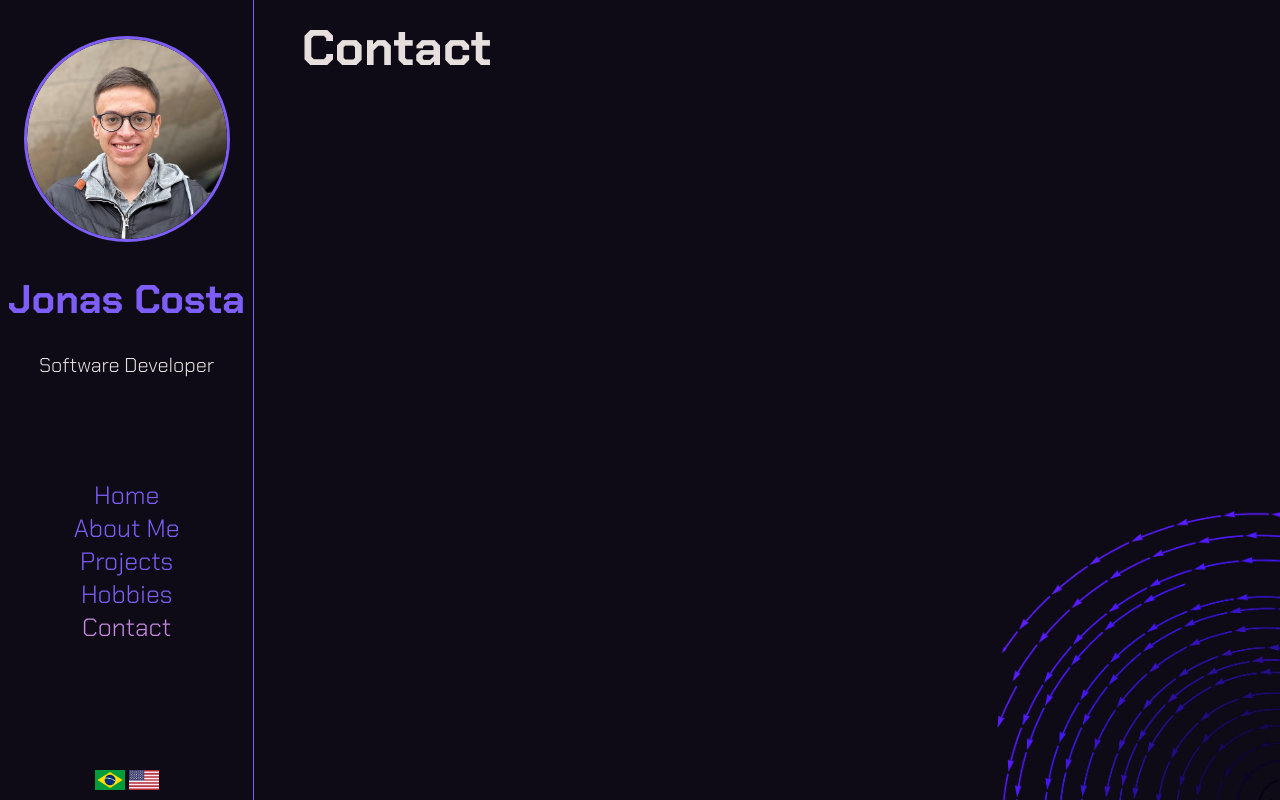
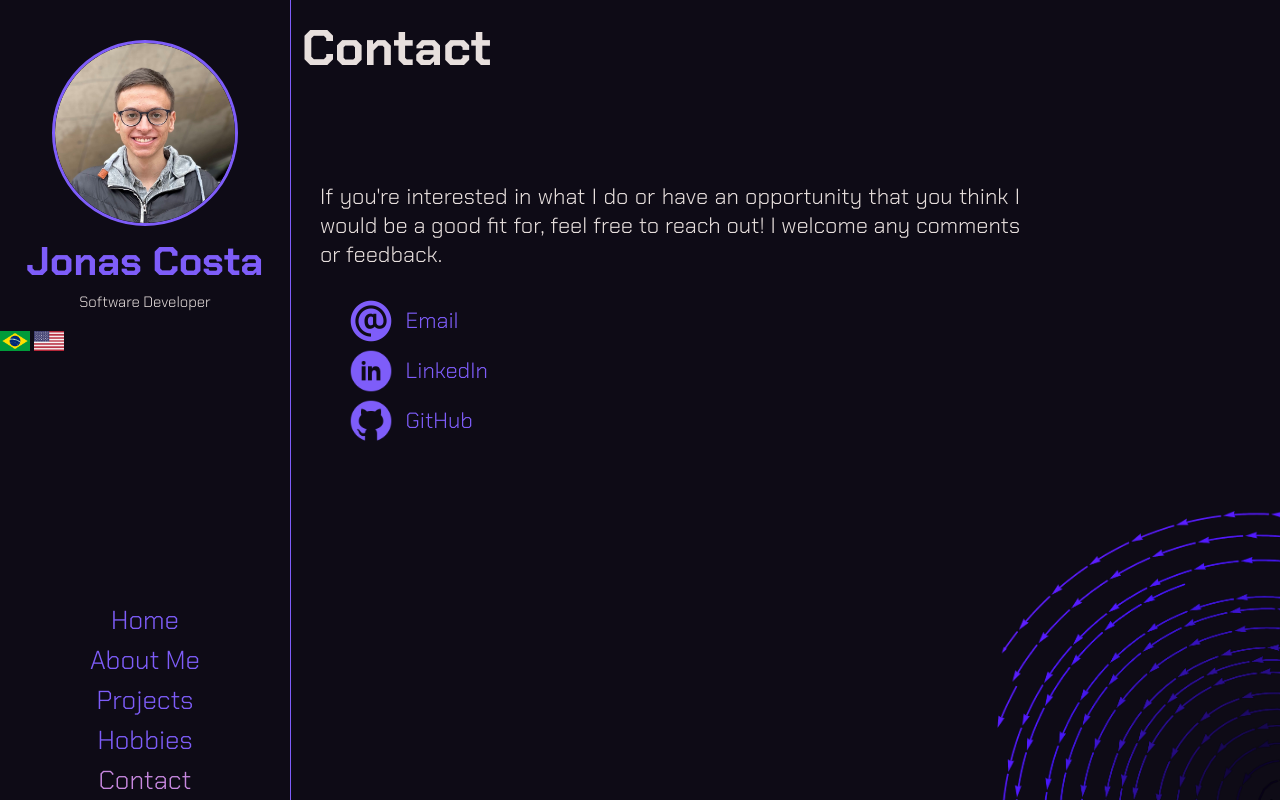
Before and after one commit to jonasccosta/personal-website-1.0, a plain HTML site: page contact.html in a window 1280 px wide. Drawn offline with Linux system fonts and the light colour scheme.

Commit message:
Contact page done

```diff
--- a/contact.html
+++ b/contact.html
@@ -19,7 +19,7 @@
 
         <h1>Jonas Costa</h1>
         <div class="job">
-            <p>Software Developer</p>
+            Software Developer
         </div>
 
         <div id="main_menu" class="main_menu">
@@ -54,6 +54,38 @@
         <div class="title">
             <h2>Contact</h2>
         </div>
+
+        <div class="content_contact_page">
+            <p>If you're interested in what I do or have an opportunity that you think I  would be a good fit for, feel free to reach out!  I welcome any comments or feedback.</p>
+
+
+
+
+
+            <div class="contact_links">
+
+                <a href="mailto:jonas-costa72@hotmail.com">
+                    <img class="email_icon" src="email-icon.png" alt="At symbol, email icon">
+                    Email
+                </a>
+
+
+                <a href="https://www.linkedin.com/in/jonasccosta/">
+                    <img class="linkedin_icon" src="linkedin-icon.png" alt="LinkedIn logo">
+                    LinkedIn
+                </a>
+
+
+                <a href="https://github.com/jonasccosta/jonasccosta.github.io">
+                    <img class="github_icon" src="github-icon.png" alt="GitHub logo">
+                    GitHub
+                </a>
+            </div>
+        </div>
+
+
+
+
     </div>
 
     <script src="script.js"></script>
--- a/home_screen.css
+++ b/home_screen.css
@@ -1,31 +1,31 @@
 /* The sidebar menu */
 .sidenav {
     height: 100%; /* Full-height: remove this if you want "auto" height */
-    width: 19.79166%; /* Set the width of the sidebar */
+    width: 290px; /* Set the width of the sidebar */
     position: fixed; /* Fixed Sidebar (stay in place on scroll) */
     z-index: 1; /* Stay on top */
     top: 0; /* Stay at the top */
     left: 0;
     background-color: #0E0B16; /* Black */
     overflow-x: hidden; /* Disable horizontal scroll */
-    padding-top: 20px;
     border-right: 1px solid #7E5DF9;
   }
 
   /* The navigation menu links */
   .sidenav a {
     text-decoration: none;
-    font-size: 28;
+    font-size: 26px;
     font-family: 'Chakra Petch', sans-serif, '300';
     color: #7E5DF9;
     display: block;
+    line-height: 40px;
   }
 
 
   /* Style page content */
   .main {
-    margin-left: 160px; /* Same as the width of the sidebar */
-    padding: 0px 10px;
+    margin-left: 290px; /* Same as the width of the sidebar */
+    padding: 0px 0px;
   }
 
   /* On smaller screens, where height is less than 450px, change the style of the sidebar (less padding and a smaller font size) */
@@ -35,13 +35,13 @@
   }
 
   .jonas_headshot{
-    margin-top: 6.296296296%;
+    margin-top: 40px;
     text-align: center;
   }
 
   .headshot{
-    height: 200px;
-    width: 200px;
+    height: 180px;
+    width: 180px;
     border-radius: 50%;
     border: 3px solid #7E5DF9;
   }
@@ -51,20 +51,27 @@
     text-align: center;
     font-size: 40px;
     color: #7E5DF9;
+    margin-top: 5px;
+    margin-bottom: 5px;
   }
 
   .job{
     font-family: 'Chakra Petch', sans-serif, '300';
     text-align: center;
-    font-size: 20px;
+    font-size: 15px;
     color: #E7DFDD;
+    margin-top: 0px;
+    margin-bottom: 0px;
   }
 
   .main_menu{
+    position: absolute;
+    bottom: 0px;
+    left: 0px;
+    right: 0px;
     text-align: center;
-    margin-top: 40.11111%;
-    left: 6.40625%;
     font-size: 25px;
+
   }
 
 
@@ -78,8 +85,8 @@
     font-size: 60px;
     color: #E7DFDD;
     position: fixed;
-    top: 15.895833333%;
-    left: 26.574074074%;
+    top: 137px;
+    left: 408px;
   }
 
   .introduction_text{
@@ -113,11 +120,7 @@
   }
 
   .language{
-    position: absolute;
-    left: 50%;
-    bottom: 25px;
-    -webkit-transform: translateX(-50%);
-    transform: translateX(-50%)
+    margin-top: 10px;
   }
 
   .language a{
@@ -127,6 +130,40 @@
   .portuguese, .english{
     height: 20px;
     width: 30px;
+  }
+
+  .content_contact_page{
+    font-family: 'Chakra Petch', sans-serif, '300';
+    width: 700px;
+    height: 110px;
+    text-align: justify;
+    font-size: 22px;
+    color: #E7DFDD;
+    position: fixed;
+    top: 20%;
+    left: 25%;
+  }
 
 
+  .contact_links{
+    position: fixed;
+    top: 37%;
+    left: 27%;
   }
+
+  .contact_links a{
+      text-decoration: none;
+      font-size: 22px;
+      font-family: 'Chakra Petch', sans-serif, '300';
+      color: #7E5DF9;
+      display: block;
+      line-height: 50px;
+  }
+
+  .email_icon, .github_icon, .linkedin_icon{
+    height: 50px;
+    width: 50px;
+    float: left;
+    margin-right: 10px;
+
+  }
```
Also changed, not shown: about_me.html (+1 -1 lines), hobbies.html (+1 -1 lines), index.html (+6 -3 lines), projects.html (+1 -1 lines), email-icon.png (added), github-icon.png (added), linkedin-icon.png (added).
